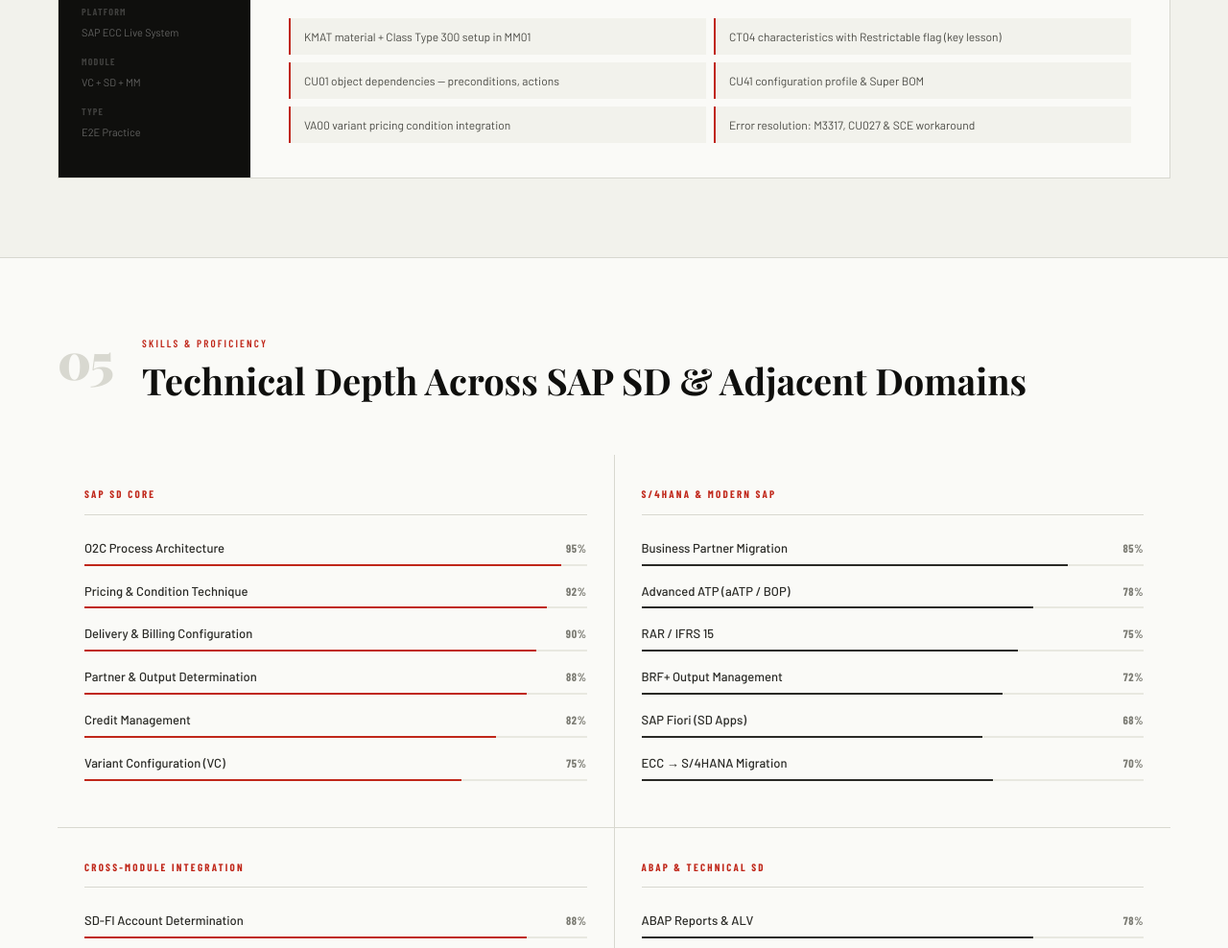
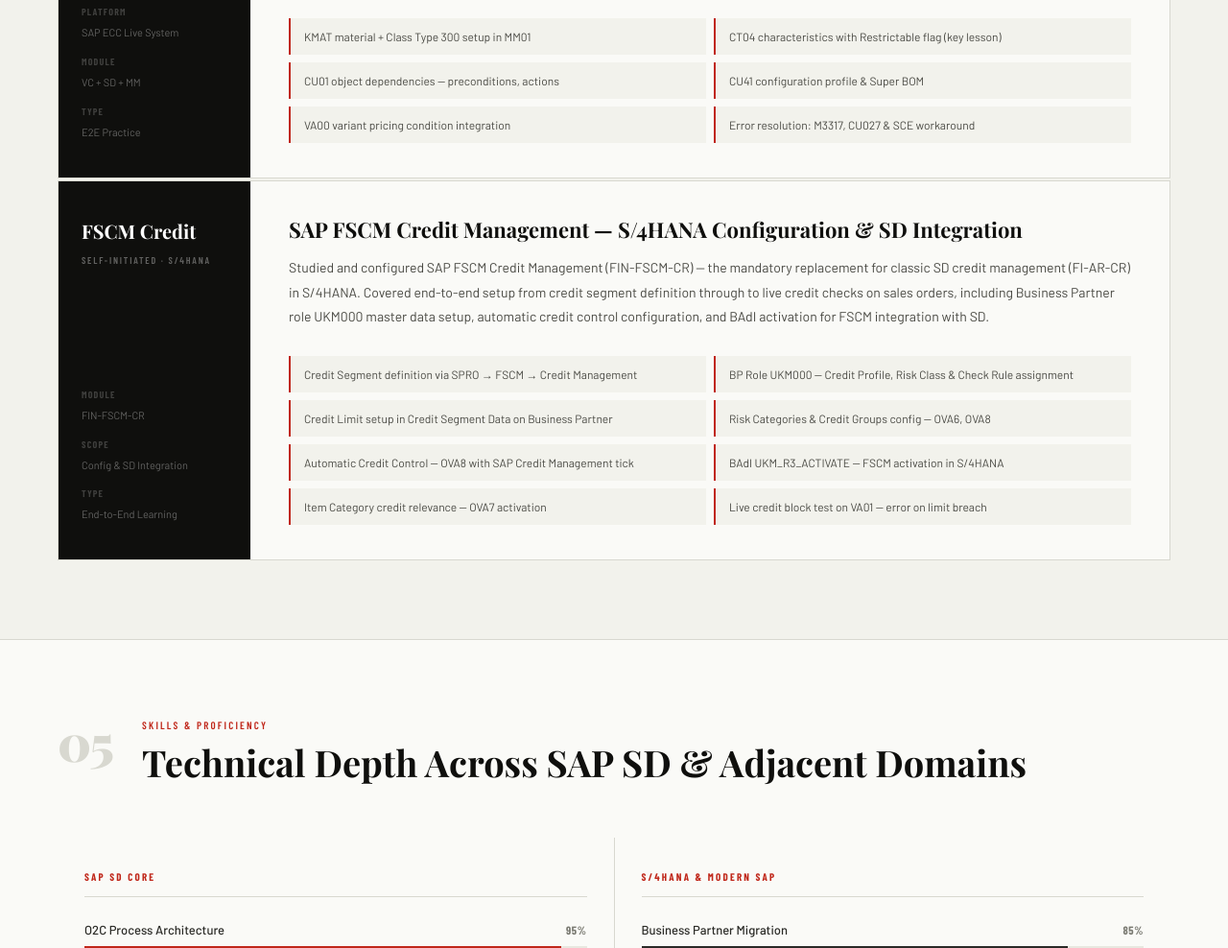
Before and after one commit to vibhuvineet/sap-sd-portfolio, a plain HTML site: page index.html in a window 1280 px wide. Shown: the part 4503-5491 px from the top of the page at 96% size. Drawn offline with nearby package versions, Linux system fonts and the light colour scheme; a web font is replaced by a local one.

Commit message:
added FSCM credit management project section

```diff
--- a/index.html
+++ b/index.html
@@ -504,6 +504,33 @@
       </div>
     </div>
   </div>
+  <div class="proj-article">
+  <div class="proj-spine">
+    <div>
+      <div class="proj-client">FSCM Credit</div>
+      <div class="proj-industry">Self-Initiated · S/4HANA</div>
+    </div>
+    <div class="proj-spine-meta">
+      <strong>Module</strong>FIN-FSCM-CR
+      <strong>Scope</strong>Config &amp; SD Integration
+      <strong>Type</strong>End-to-End Learning
+    </div>
+  </div>
+  <div class="proj-body">
+    <div class="proj-title">SAP FSCM Credit Management — S/4HANA Configuration &amp; SD Integration</div>
+    <p class="proj-lead">Studied and configured SAP FSCM Credit Management (FIN-FSCM-CR) — the mandatory replacement for classic SD credit management (FI-AR-CR) in S/4HANA. Covered end-to-end setup from credit segment definition through to live credit checks on sales orders, including Business Partner role UKM000 master data setup, automatic credit control configuration, and BAdI activation for FSCM integration with SD.</p>
+    <div class="deliverables-grid">
+      <div class="deliverable">Credit Segment definition via SPRO → FSCM → Credit Management</div>
+      <div class="deliverable">BP Role UKM000 — Credit Profile, Risk Class &amp; Check Rule assignment</div>
+      <div class="deliverable">Credit Limit setup in Credit Segment Data on Business Partner</div>
+      <div class="deliverable">Risk Categories &amp; Credit Groups config — OVA6, OVA8</div>
+      <div class="deliverable">Automatic Credit Control — OVA8 with SAP Credit Management tick</div>
+      <div class="deliverable">BAdI UKM_R3_ACTIVATE — FSCM activation in S/4HANA</div>
+      <div class="deliverable">Item Category credit relevance — OVA7 activation</div>
+      <div class="deliverable">Live credit block test on VA01 — error on limit breach</div>
+    </div>
+  </div>
+</div>
 </section>
 
 <!-- EXPERTISE -->
```
